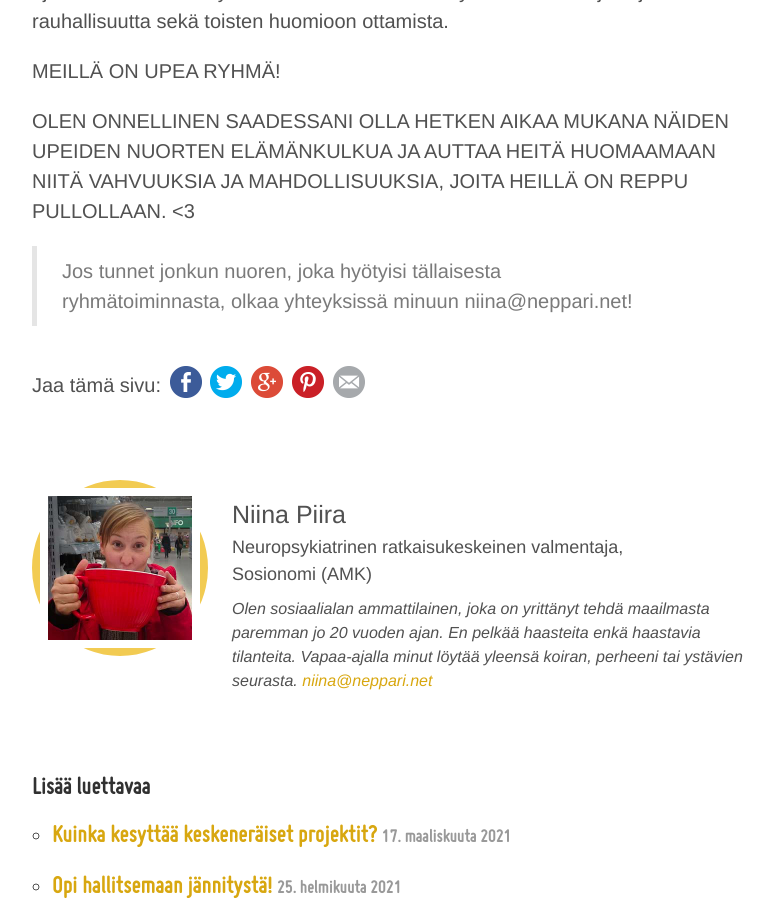
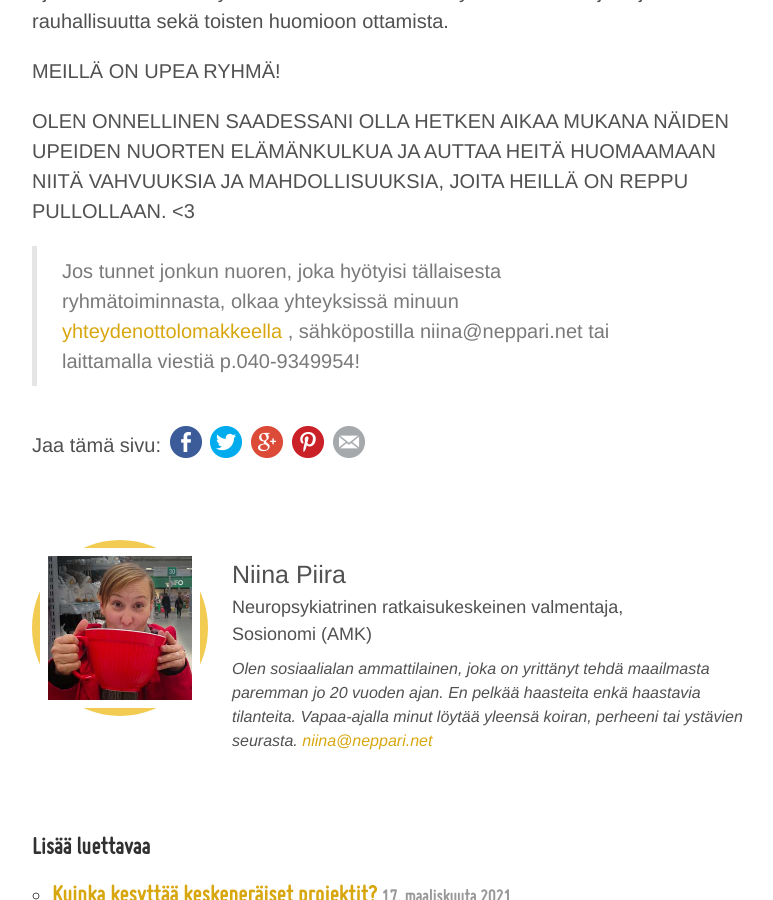
Before and after one commit to niinapiira/neppari.net, a Jekyll site: the page built from _posts/2023-08-04-ammatillisesti-ohjattu-vertaistukiryhma-nuorille.md, in a window 1280 px wide and 900 px high, scrolled down 10844 px. Shown: the whole window, without its empty margins (248-1021 px from the left). Built offline with Jekyll 4.4.1, drawn with Linux system fonts in a browser that asks for light colours.

Commit message:
Update 2023-08-04-ammatillisesti-ohjattu-vertaistukiryhma-nuorille.md

```diff
--- a/_posts/2023-08-04-ammatillisesti-ohjattu-vertaistukiryhma-nuorille.md
+++ b/_posts/2023-08-04-ammatillisesti-ohjattu-vertaistukiryhma-nuorille.md
@@ -150,4 +150,4 @@ MEILLÄ ON UPEA RYHMÄ!
 
 OLEN ONNELLINEN SAADESSANI OLLA HETKEN AIKAA MUKANA NÄIDEN UPEIDEN NUORTEN ELÄMÄNKULKUA JA AUTTAA HEITÄ HUOMAAMAAN NIITÄ VAHVUUKSIA JA MAHDOLLISUUKSIA, JOITA HEILLÄ ON REPPU PULLOLLAAN. <3
 
-> Jos tunnet jonkun nuoren, joka hyötyisi tällaisesta ryhmätoiminnasta, olkaa yhteyksissä minuun niina@neppari.net!
+> Jos tunnet jonkun nuoren, joka hyötyisi tällaisesta ryhmätoiminnasta, olkaa yhteyksissä minuun [yhteydenottolomakkeella](/ota-yhteytta) , sähköpostilla niina@neppari.net tai laittamalla viestiä p.040-9349954!
```
